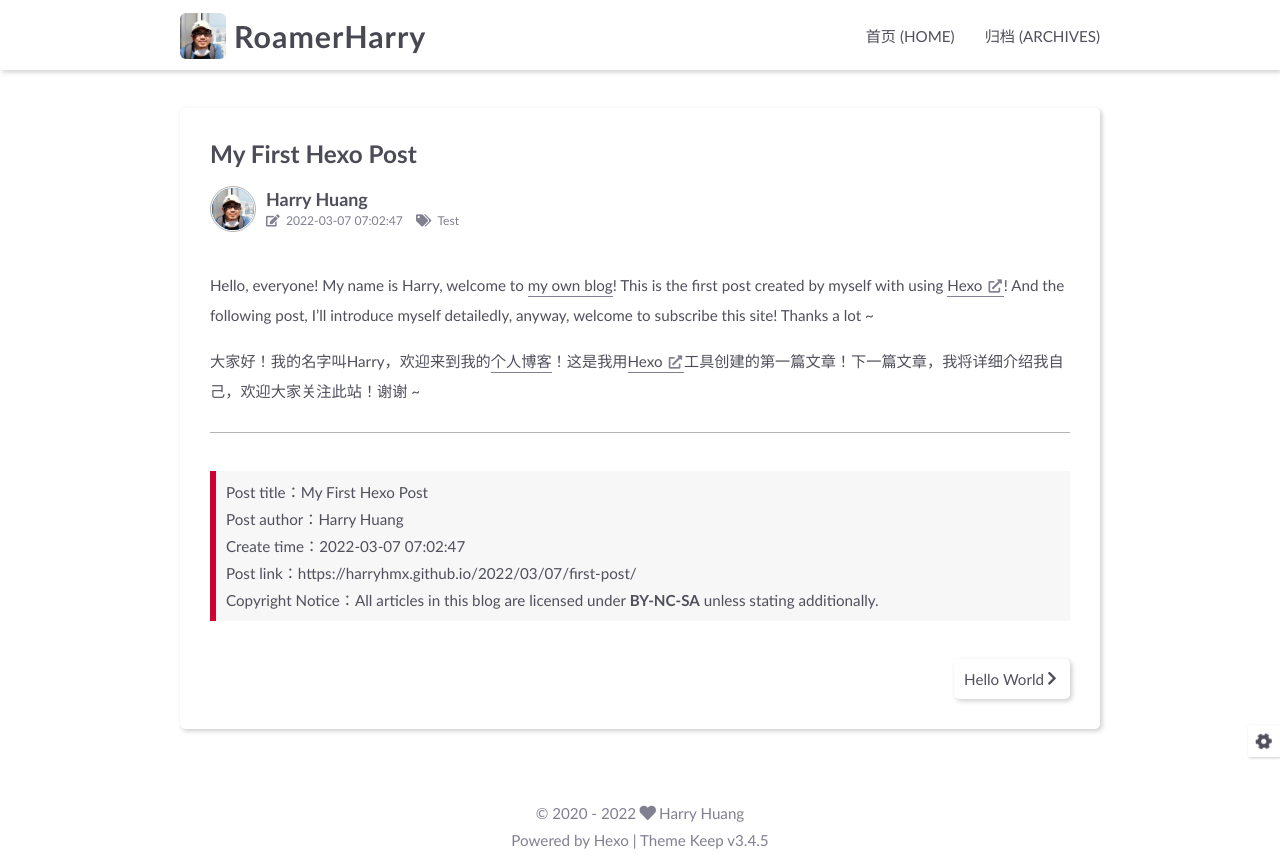
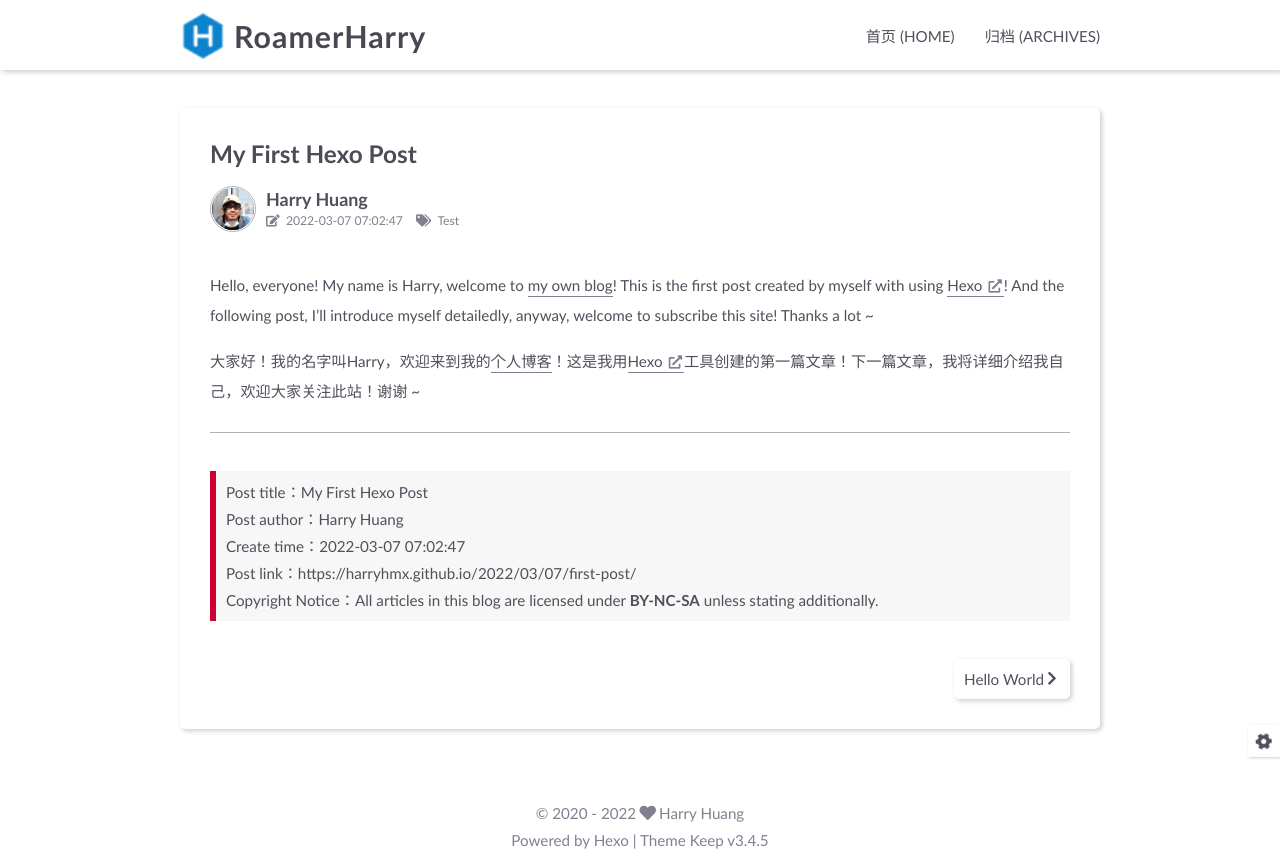
Before and after one commit to harryhmx/harryhmx.github.io, a plain HTML site: page 2022/03/07/first-post/index.html in a window 1280 px wide. Drawn offline with Linux system fonts and the light colour scheme.

Commit message:
Site updated: 2022-03-07 23:37:44

```diff
--- a/2022/03/07/first-post/index.html
+++ b/2022/03/07/first-post/index.html
@@ -50,7 +50,7 @@
         <div class="left">
 
                 <a class="logo-image" href="/">
-                    <img src="/images/harrydubai.png">
+                    <img src="/images/hexo.png">
                 </a>
 
             <a class="logo-title" href="/">
```
Also changed, not shown: 2022/03/07/hello-world/index.html (+1 -1 lines), archives/2022/03/index.html (+1 -1 lines), archives/2022/index.html (+1 -1 lines), archives/index.html (+1 -1 lines), index.html (+1 -1 lines), tags/Test/index.html (+1 -1 lines).
